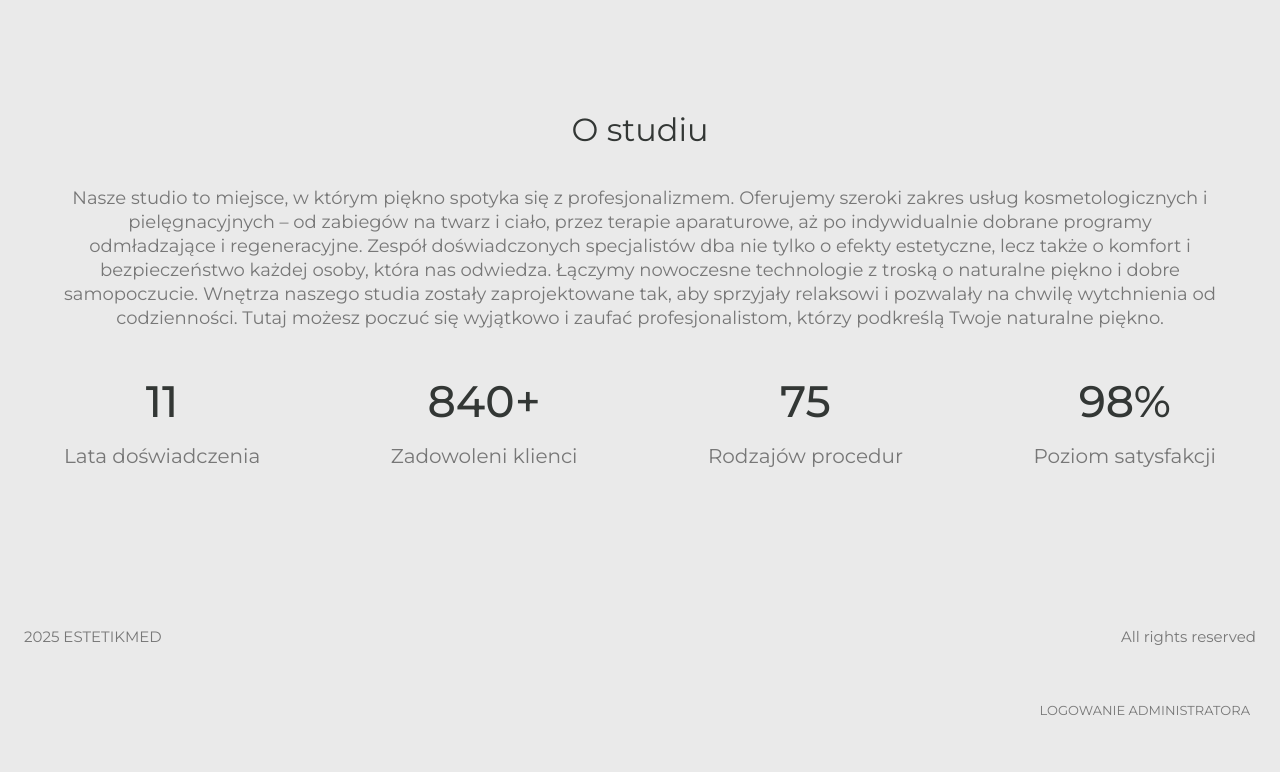
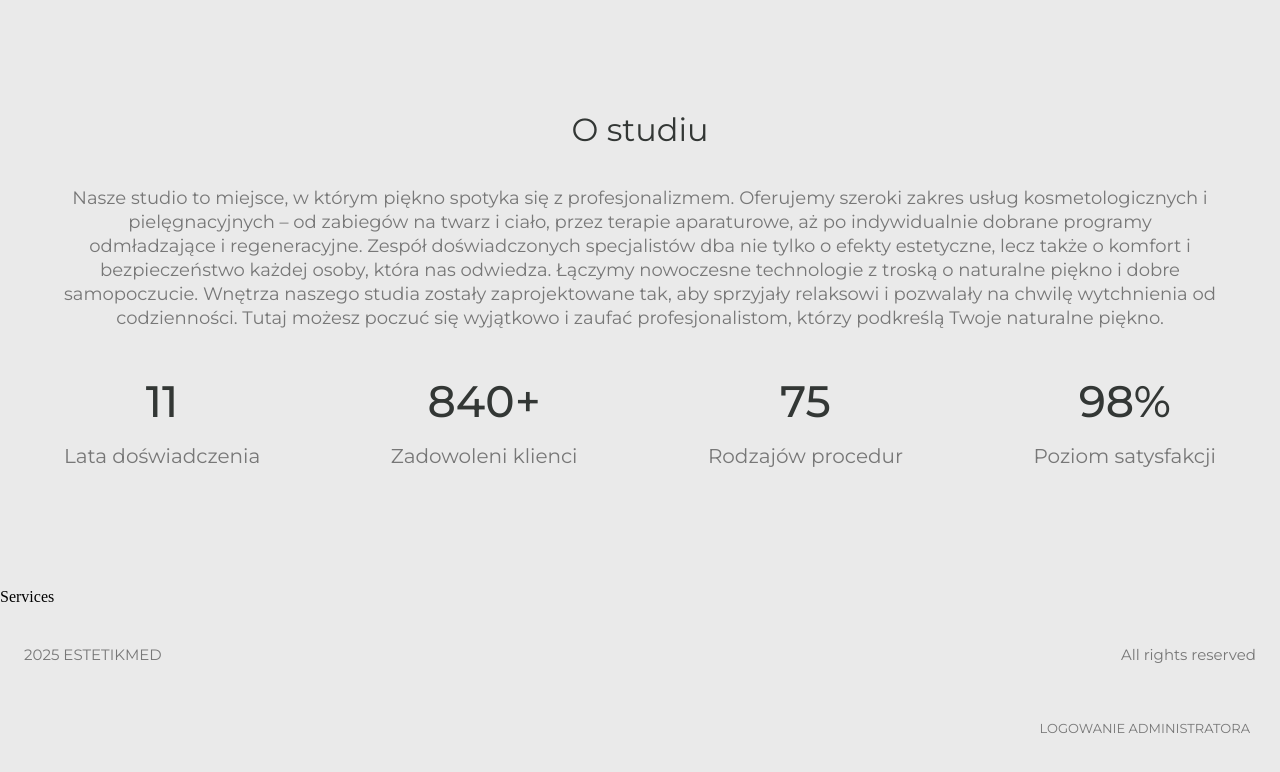
Before and after one commit to VitaliiBarabash1990/estetikmed, a Next.js app: page /pl in a window 1280 px wide. Shown: the part 902-1674 px from the top of the page. Built offline with nearby package versions, Linux system fonts and the light colour scheme.

Commit message:
create Services

```diff
--- a/src/app/[locale]/page.tsx
+++ b/src/app/[locale]/page.tsx
@@ -1,5 +1,6 @@
 import About from "@/components/Sections/About/About";
 import Hero from "@/components/Sections/Hero/Hero";
+import Services from "@/components/Sections/Services/Services";
 import { Locale } from "@/i18n/routing";
 import { setRequestLocale } from "next-intl/server";
 
@@ -17,6 +18,7 @@ export default async function IndexPage({ params }: Props) {
 		<>
 			<Hero />
 			<About />
+			<Services />
 		</>
 	);
 }
--- /dev/null
+++ b/src/components/Sections/Services/Services.tsx
@@ -0,0 +1,7 @@
+import React from "react";
+
+const Services = () => {
+	return <div>Services</div>;
+};
+
+export default Services;
```
Also changed, not shown: src/components/Sections/Services/Services.modules.css (added).
